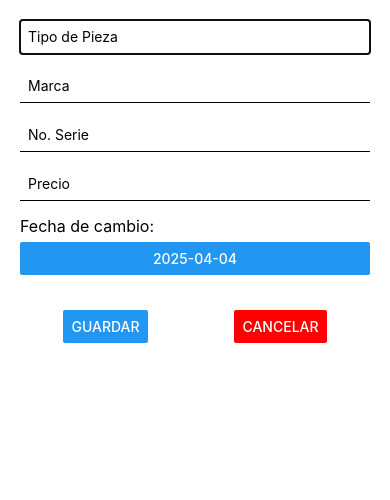
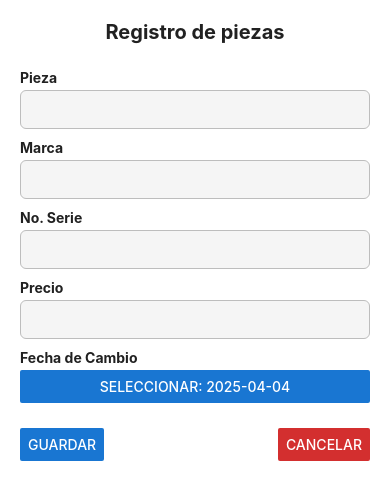
Before and after one commit to DDouglas2077/Desafio2_DPS, a React Native app in the folder app-piezas/: screen / in a window 390 px wide. Both pictures are taken after a click on the button "AGREGAR PIEZA". Shown: the top 500 px of the page. Built offline with nearby package versions, Linux system fonts and the light colour scheme.

Commit message:
Correcion de errores en addpiece y homescreen

```diff
--- a/app-piezas/package.json
+++ b/app-piezas/package.json
@@ -17,6 +17,7 @@
     "react-dom": "18.3.1",
     "react-native": "0.76.9",
     "react-native-modal": "^14.0.0-rc.1",
+    "react-native-uuid": "^2.0.3",
     "react-native-web": "~0.19.13",
     "uuid": "^11.1.0"
   },
--- a/app-piezas/src/components/AddPieceModal.js
+++ b/app-piezas/src/components/AddPieceModal.js
@@ -1,70 +1,137 @@
-import React, { useState } from 'react';
-import { Modal, View, TextInput, Button, StyleSheet, Platform, Text } from 'react-native';
-import DateTimePicker from '@react-native-community/datetimepicker';
+import React, { useState } from "react";
+import {
+  Modal,
+  View,
+  Text,
+  TextInput,
+  Button,
+  StyleSheet,
+  Platform,
+  TouchableWithoutFeedback,
+  Keyboard,
+} from "react-native";
+import DateTimePicker from "@react-native-community/datetimepicker";
+import colors from "../utils/colors";
 
 export default function AddPieceModal({ visible, onClose, onSave }) {
-  const [tipo, setTipo] = useState('');
-  const [marca, setMarca] = useState('');
-  const [numSerie, setNumSerie] = useState('');
-  const [precio, setPrecio] = useState('');
+  const [tipo, setTipo] = useState("");
+  const [marca, setMarca] = useState("");
+  const [numSerie, setNumSerie] = useState("");
+  const [precio, setPrecio] = useState("");
   const [fechaCambio, setFechaCambio] = useState(new Date());
   const [showPicker, setShowPicker] = useState(false);
 
   const handleSave = () => {
-    const fechaFormateada = fechaCambio.toISOString().split('T')[0];
-    onSave({ tipo, marca, numSerie, precio, fecha: fechaFormateada });
+    onSave({
+      tipo,
+      marca,
+      numSerie,
+      precio,
+      fecha: fechaCambio.toISOString().split("T")[0],
+    });
 
-    // Resetear campos
-    setTipo('');
-    setMarca('');
-    setNumSerie('');
-    setPrecio('');
+    // Limpiar
+    setTipo("");
+    setMarca("");
+    setNumSerie("");
+    setPrecio("");
     setFechaCambio(new Date());
   };
 
   return (
     <Modal visible={visible} animationType="slide">
+      <TouchableWithoutFeedback onPress={Keyboard.dismiss}>
         <View style={styles.modalContent}>
-        <TextInput placeholder="Tipo de Pieza" value={tipo} onChangeText={setTipo} style={styles.input} />
-        <TextInput placeholder="Marca" value={marca} onChangeText={setMarca} style={styles.input} />
-        <TextInput placeholder="No. Serie" value={numSerie} onChangeText={setNumSerie} style={styles.input} />
-        <TextInput placeholder="Precio" keyboardType="numeric" value={precio} onChangeText={setPrecio} style={styles.input} />
+          <Text style={styles.title}>Registro de piezas</Text>
 
-        <View style={styles.dateContainer}>
-          <Text style={styles.dateLabel}>Fecha de cambio:</Text>
+          <Text style={styles.label}>Pieza</Text>
+          <TextInput style={styles.input} value={tipo} onChangeText={setTipo} />
+
+          <Text style={styles.label}>Marca</Text>
+          <TextInput
+            style={styles.input}
+            value={marca}
+            onChangeText={setMarca}
+          />
+
+          <Text style={styles.label}>No. Serie</Text>
+          <TextInput
+            style={styles.input}
+            value={numSerie}
+            onChangeText={setNumSerie}
+          />
+
+          <Text style={styles.label}>Precio</Text>
+          <TextInput
+            style={styles.input}
+            value={precio}
+            onChangeText={setPrecio}
+            keyboardType="numeric"
+          />
+
+          <Text style={styles.label}>Fecha de Cambio</Text>
           <Button
-            title={fechaCambio.toISOString().split('T')[0]}
+            title={`Seleccionar: ${fechaCambio.toISOString().split("T")[0]}`}
+            color={colors.primary}
             onPress={() => setShowPicker(true)}
           />
-        </View>
 
           {showPicker && (
             <DateTimePicker
               value={fechaCambio}
               mode="date"
-            display={Platform.OS === 'ios' ? 'spinner' : 'default'}
+              display={Platform.OS === "ios" ? "spinner" : "default"}
               onChange={(event, selectedDate) => {
-              if (selectedDate) {
-                setFechaCambio(selectedDate);
-              }
-              setShowPicker(false);
+                const currentDate = selectedDate || fechaCambio;
+                setShowPicker(Platform.OS === "ios");
+                setFechaCambio(currentDate);
               }}
             />
           )}
 
           <View style={styles.btnContainer}>
-          <Button title="Guardar" onPress={handleSave} />
-          <Button title="Cancelar" color="red" onPress={onClose} />
+            <Button
+              title="Guardar"
+              onPress={handleSave}
+              color={colors.primary}
+            />
+            <Button title="Cancelar" onPress={onClose} color={colors.danger} />
           </View>
         </View>
+      </TouchableWithoutFeedback>
     </Modal>
   );
 }
 
 const styles = StyleSheet.create({
-  modalContent: { flex: 1, padding: 20 },
-  input: { borderBottomWidth: 1, marginBottom: 15, padding: 8 },
-  btnContainer: { flexDirection: 'row', justifyContent: 'space-around', marginTop: 20 },
-  dateContainer: { marginBottom: 15 },
-  dateLabel: { fontSize: 16, marginBottom: 6 },
+  modalContent: {
+    flex: 1,
+    padding: 20,
+    backgroundColor: colors.white,
+  },
+  title: {
+    fontSize: 20,
+    fontWeight: "bold",
+    marginBottom: 15,
+    color: colors.text,
+    textAlign: "center",
+  },
+  label: {
+    fontWeight: "bold",
+    marginTop: 10,
+    marginBottom: 4,
+    color: colors.text,
+  },
+  input: {
+    borderWidth: 1,
+    borderColor: colors.border,
+    padding: 10,
+    borderRadius: 6,
+    backgroundColor: colors.background,
+  },
+  btnContainer: {
+    flexDirection: "row",
+    justifyContent: "space-between",
+    marginTop: 25,
+  },
 });
--- a/app-piezas/src/components/PieceItem.js
+++ b/app-piezas/src/components/PieceItem.js
@@ -6,7 +6,7 @@ export default function PieceItem({ piece, onDelete, onView }) {
     <TouchableOpacity onPress={onView} style={styles.item}>
       <View style={{ flex: 1 }}>
         <Text style={styles.text}>Pieza: {piece.tipo}</Text>
-        <Text style={styles.text}>Fecha: {piece.fecha}</Text>
+        <Text style={styles.text}>Fecha de cambio: {piece.fecha}</Text>
       </View>
       <Button title="Eliminar" onPress={() => onDelete(piece.id)} />
     </TouchableOpacity>
--- a/app-piezas/src/screens/HomeScreen.js
+++ b/app-piezas/src/screens/HomeScreen.js
@@ -3,7 +3,7 @@ import { View, Text, Button, FlatList, StyleSheet } from 'react-native';
 import PieceItem from '../components/PieceItem';
 import AddPieceModal from '../components/AddPieceModal';
 import PieceDetailsModal from '../components/PieceDetailsModal';
-import { v4 as uuidv4 } from 'uuid';
+import uuid from 'react-native-uuid';
 
 export default function HomeScreen() {
   const [pieces, setPieces] = useState([]);
@@ -11,7 +11,7 @@ export default function HomeScreen() {
   const [addModalVisible, setAddModalVisible] = useState(false);
 
   const addPiece = (newPiece) => {
-    setPieces(prev => [...prev, { ...newPiece, id: uuidv4() }]);
+    setPieces(prev => [...prev, { ...newPiece, id: uuid.v4() }]);
     setAddModalVisible(false);
   };
 
```
Also changed, not shown: 1 other file (tests, documents, lock files or other folders). Lines whose indentation alone changed are shown as unchanged.
